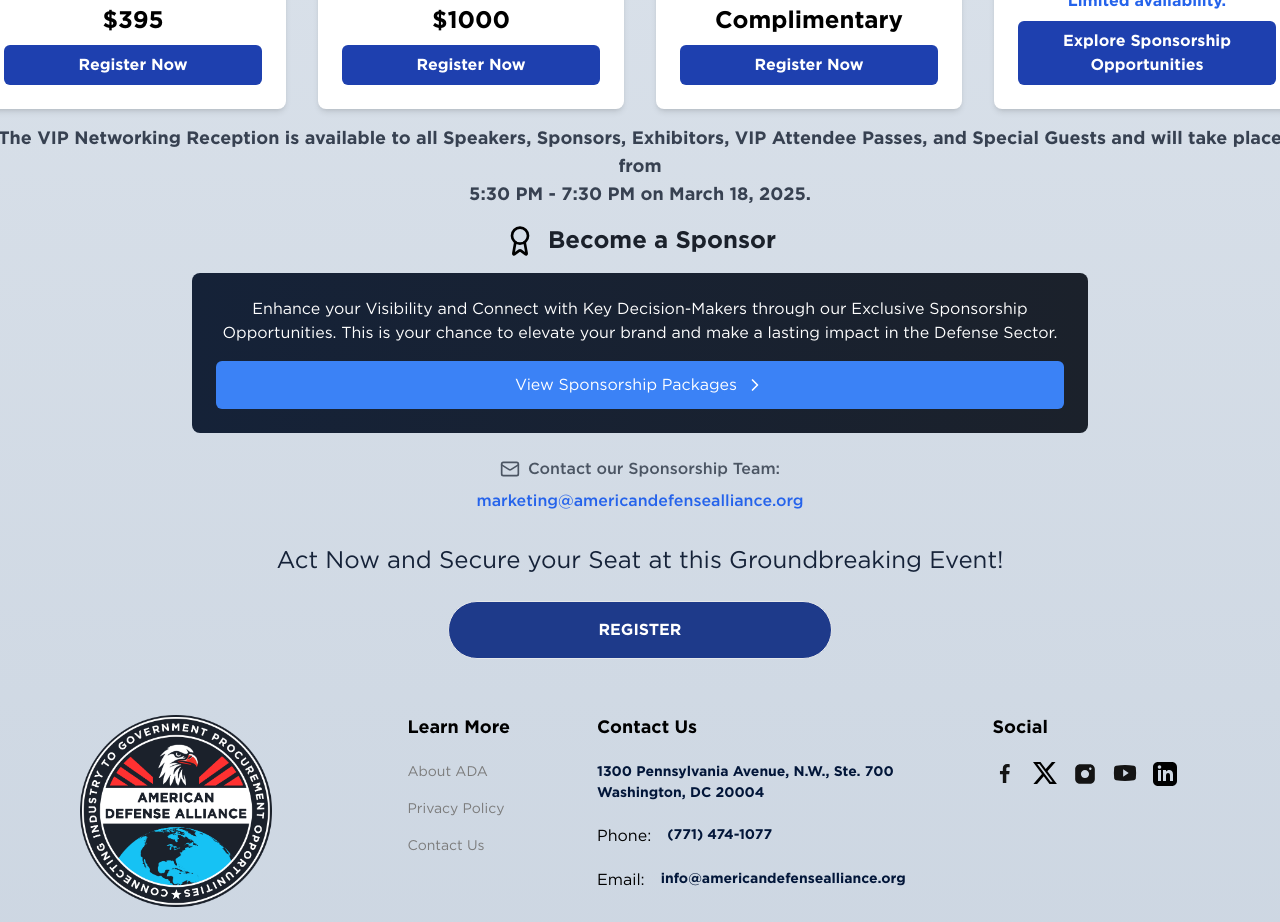
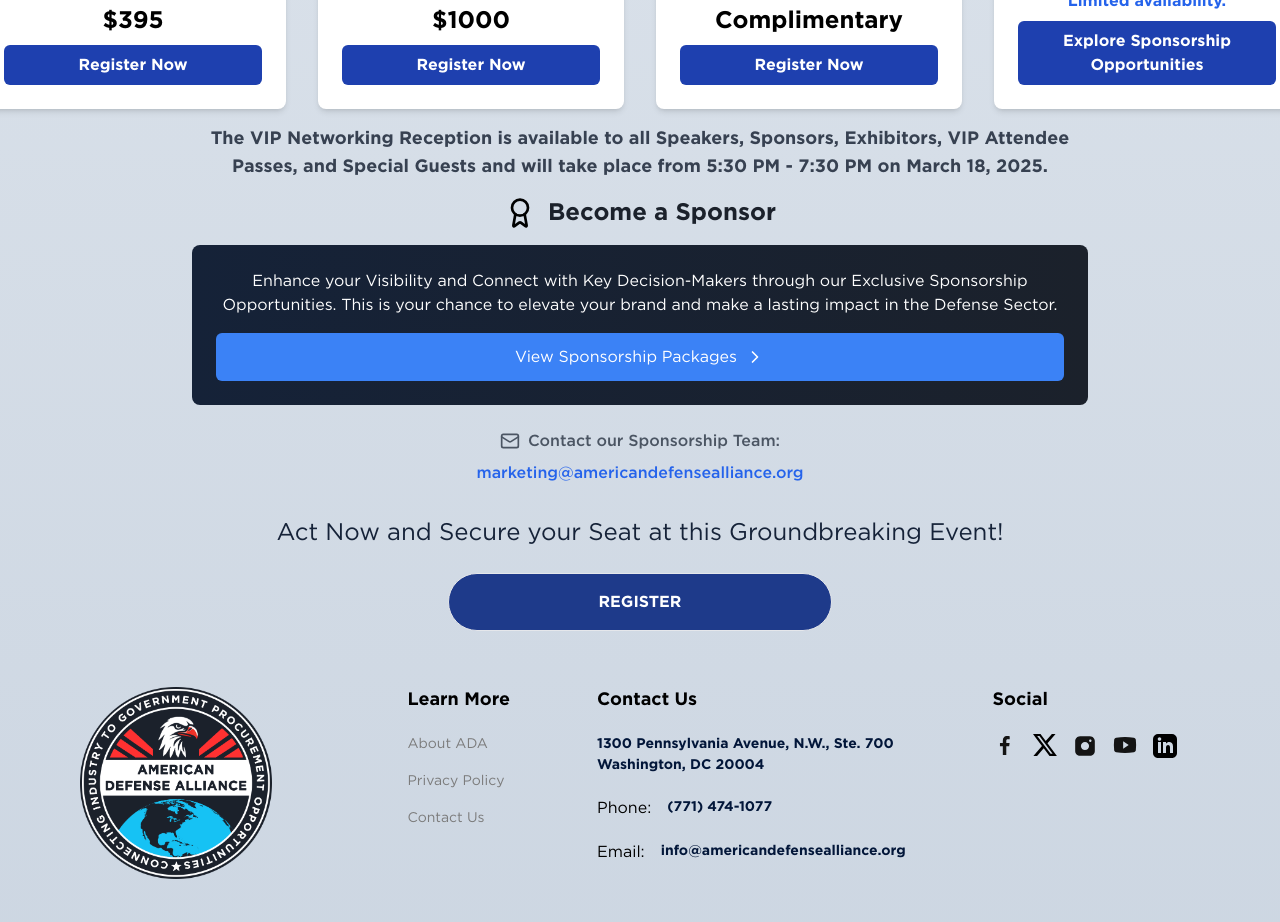
Before and after one commit to masonym/ada-website, a Next.js app: page /events/2025-defense-industry-forecast in a window 1280 px wide. Shown: the part 2820-3742 px from the top of the page. Built offline with nearby package versions, Linux system fonts and the light colour scheme.

Commit message:
Updated width of reception text

```diff
--- a/src/app/components/RegistrationOptions.tsx
+++ b/src/app/components/RegistrationOptions.tsx
@@ -93,9 +93,9 @@ const RegistrationOptions = ({ event }: RegistrationProps) => {
                 )}
 
                 <div>
-                    <p className="text-center font-bold text-gray-700 text-lg my-4">
+                    <p className="text-center font-bold text-gray-700 max-w-4xl text-lg my-4">
                         The VIP Networking Reception is available to all Speakers, Sponsors, Exhibitors, VIP Attendee Passes, and Special Guests and will take place from
-                        <br/>5:30 PM - 7:30 PM on March 18, 2025.
+                        5:30 PM - 7:30 PM on March 18, 2025.
                     </p>
                 </div>
 
```
